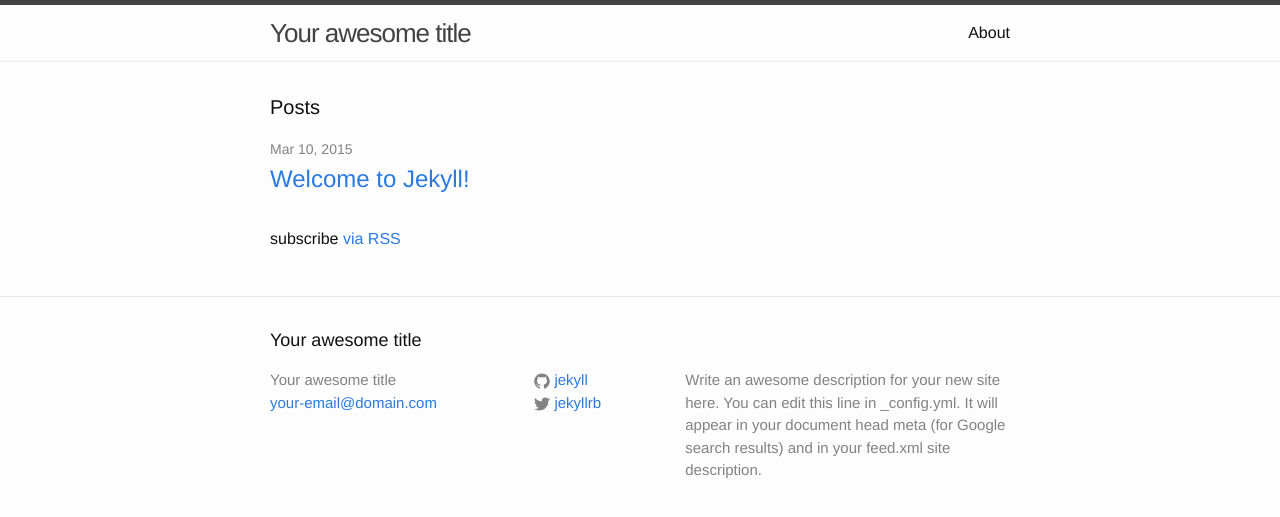
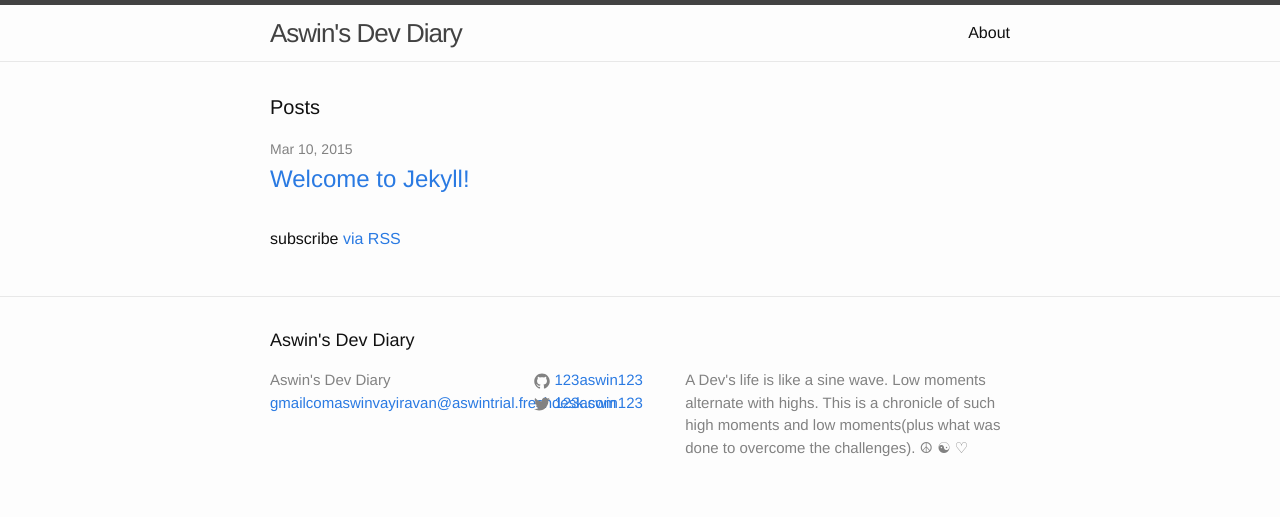
Before and after one commit to 123aswin123/123aswin123.github.io, a Jekyll site: the page built from index.html, in a window 1280 px wide. Shown: the top 517 px of the page. Built offline with Jekyll 4.4.1, drawn with Linux system fonts in a browser that asks for light colours.

Commit message:
Added basic config items

```diff
--- a/_config.yml
+++ b/_config.yml
@@ -1,14 +1,14 @@
 # Site settings
-title: Your awesome title
-email: your-email@domain.com
+title: Aswin's Dev Diary
+email: gmailcomaswinvayiravan@aswintrial.freshdesk.com
 description: > # this means to ignore newlines until "baseurl:"
-  Write an awesome description for your new site here. You can edit this
-  line in _config.yml. It will appear in your document head meta (for
-  Google search results) and in your feed.xml site description.
+  A Dev's life is like a sine wave. Low moments alternate with highs. This is a chronicle of such
+  high moments and low moments(plus what was done to overcome the challenges).
+  ☮ ☯ ♡
 baseurl: "" # the subpath of your site, e.g. /blog/
-url: "http://yourdomain.com" # the base hostname & protocol for your site
-twitter_username: jekyllrb
-github_username:  jekyll
+url: "https://123aswin123.github.io" # the base hostname & protocol for your site
+twitter_username: 123aswin123
+github_username:  123aswin123
 
 # Build settings
 markdown: kramdown
```
